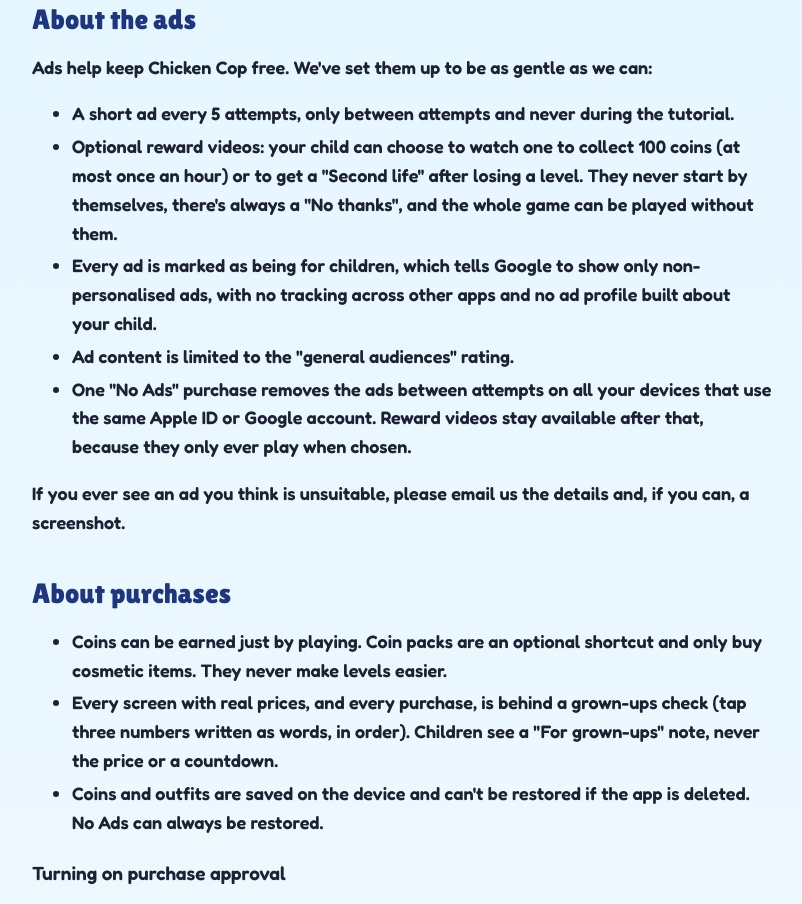
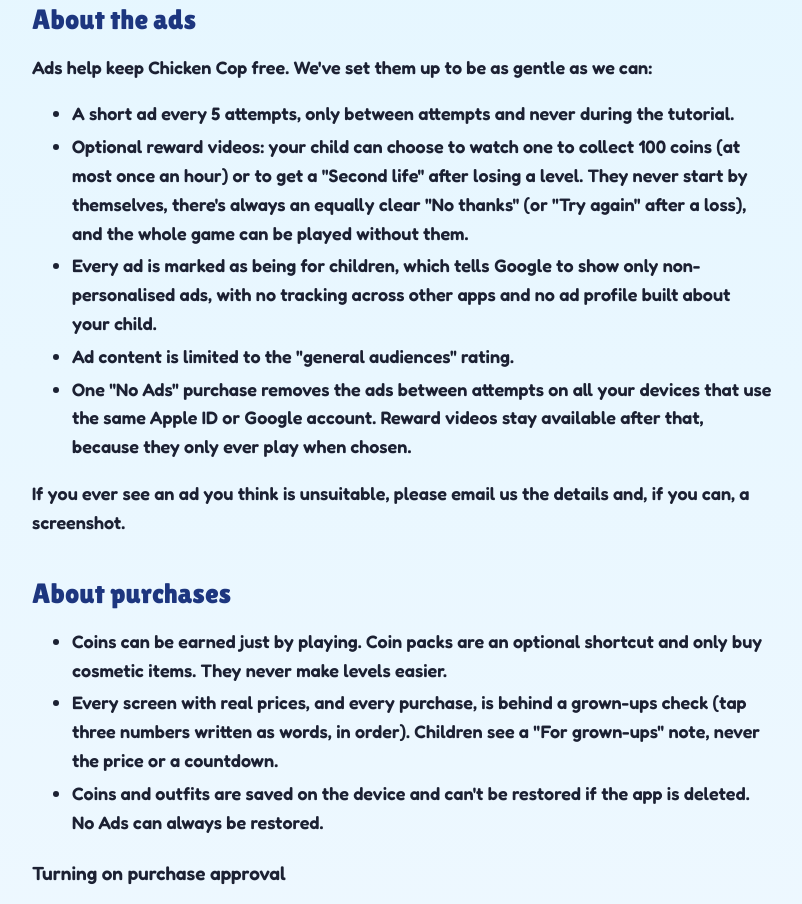
Before and after one commit to labailey/chickencop-site, a plain HTML site: page parents.html in a window 1280 px wide. Shown: the part 800-1704 px from the top of the page, without its empty margins (238-1040 px from the left). Drawn offline with Linux system fonts and the light colour scheme.

Commit message:
Parents page: Second life offer pairs the video with an equally clear Try again
Co-Authored-By: Claude Opus 5.5 <noreply@anthropic.com>
Claude-Session: https://claude.ai/code/session_01H37buNi4wCbtXg8H4Jqpn1

```diff
--- a/parents.html
+++ b/parents.html
@@ -46,7 +46,7 @@
     <p>Ads help keep Chicken Cop free. We've set them up to be as gentle as we can:</p>
     <ul>
       <li>A short ad every 5 attempts, only between attempts and never during the tutorial.</li>
-      <li>Optional reward videos: your child can choose to watch one to collect 100 coins (at most once an hour) or to get a "Second life" after losing a level. They never start by themselves, there's always a "No thanks", and the whole game can be played without them.</li>
+      <li>Optional reward videos: your child can choose to watch one to collect 100 coins (at most once an hour) or to get a "Second life" after losing a level. They never start by themselves, there's always an equally clear "No thanks" (or "Try again" after a loss), and the whole game can be played without them.</li>
       <li>Every ad is marked as being for children, which tells Google to show only non-personalised ads, with no tracking across other apps and no ad profile built about your child.</li>
       <li>Ad content is limited to the "general audiences" rating.</li>
       <li>One "No Ads" purchase removes the ads between attempts on all your devices that use the same Apple ID or Google account. Reward videos stay available after that, because they only ever play when chosen.</li>
```
